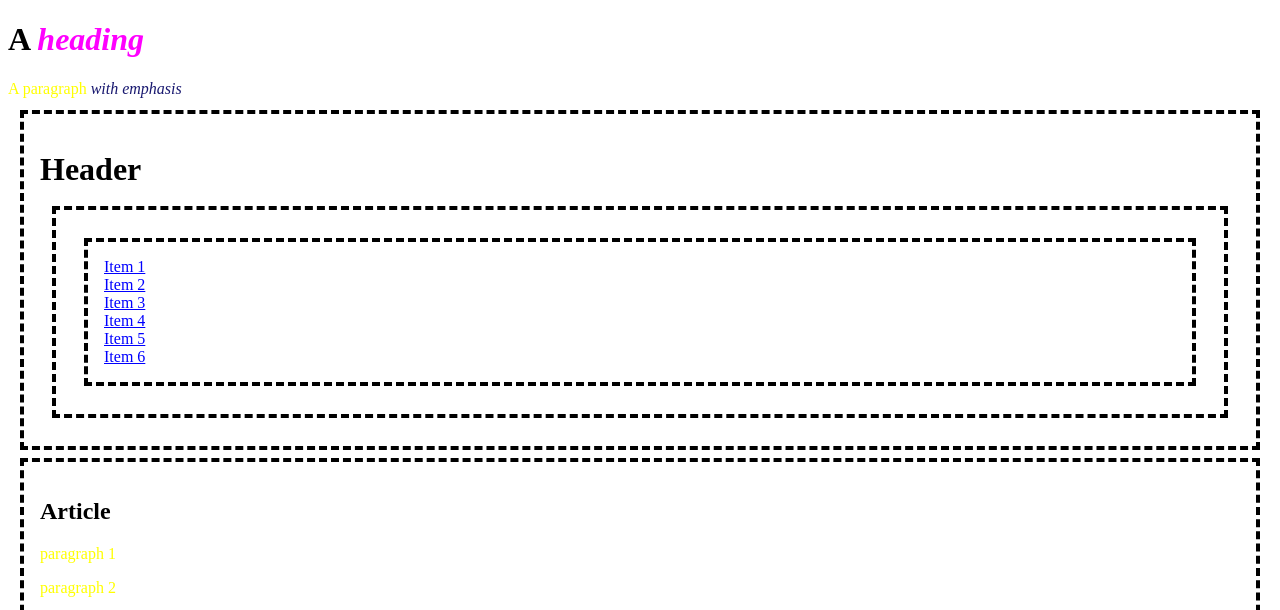
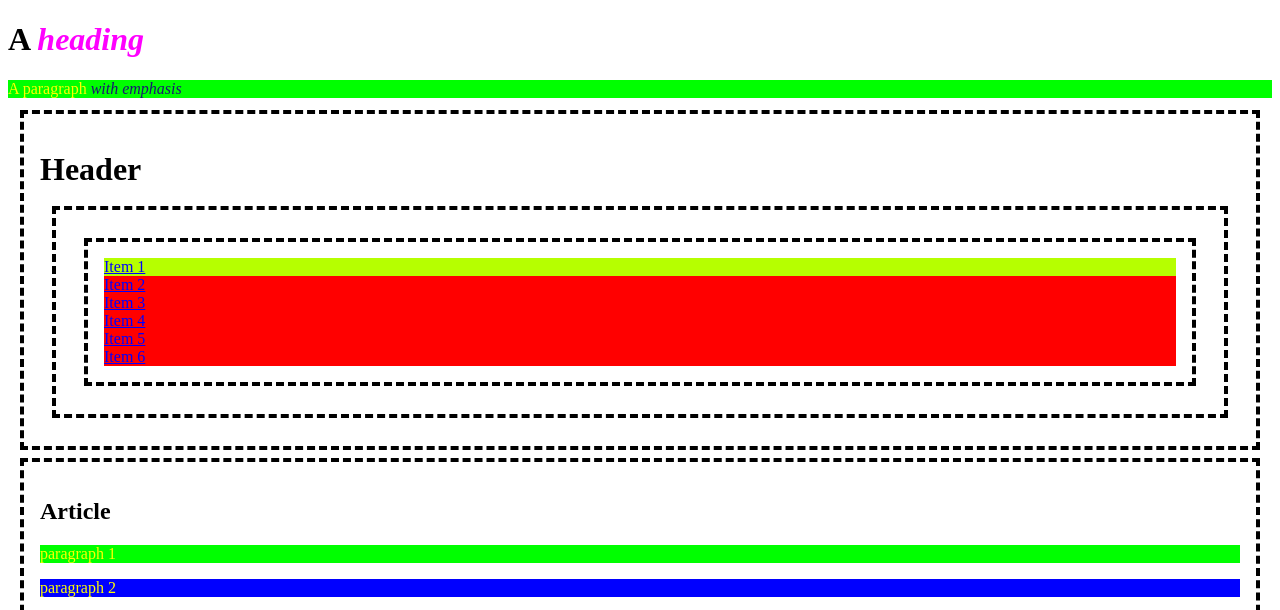
Before and after one commit to mb892/first_webpage, a plain HTML site: page styled.html in a window 1280 px wide. Shown: the top 610 px of the page. Drawn offline with Linux system fonts and the light colour scheme.

Commit message:
finishing styling

```diff
--- a/styled.html
+++ b/styled.html
@@ -9,7 +9,7 @@
         h1 + p{ color: teal; }        /** Any paragraph that is a direct sibling of a heading 1 **/
         h1 ~ p{ color: yellow; }      /** Any paragraph that is a younger sibling of a heading 1 **/
         p.interactive { color: navy; }        /** Any paragraph that has a class of interactive **/
-        .interactive:hover{ color: lime;}         /** Any paragraph that has a class of interactive and hovered over **/
+        p.interactive:hover{ color: lime;}         /** Any paragraph that has a class of interactive and hovered over **/
         #special { color: red;}          /** An element with an id of special **/
 
         article, header, nav, ul, ol, footer{                       /** Any articles, headers, navs, uls, lis and footers **/
@@ -28,16 +28,16 @@
 
         /* SKIP THESE FOR NOW */
 
-        { background-color: #0094ff; }        /** First-child list items **/
-        { background-color: #0094ff; }        /** Last-child list items **/
-        { background-color: #0094ff; }        /** Third-child list items **/
-        { background-color: #b6ff00; }        /** Odd-children list items **/
-        { background-color: #1d1bc6; }        /** Even-children list items **/
-        { background-color: #ff0000; }        /** Everything but the first-child list item **/
-        { background-color: #00ff00; }        /** The first paragraph **/
-        { background-color: #0000ff; }        /** The last paragraph **/
-        { background-color: aquamarine; }     /** A label with a for attribute of name **/
-        { background-color: hotpink; }        /** An input with a type attribute of email **/
+        ul > li:first-child { background-color: #0094ff; }        /** First-child list items **/
+        ul > li:last-child {background-color: #0094ff; }        /** Last-child list items **/
+        ul > li:nth-child(3){ background-color: #0094ff; }        /** Third-child list items **/
+        ul > li:nth-child(odd){ background-color: #b6ff00; }        /** Odd-children list items **/
+        ul > li:nth-child(even){ background-color: #1d1bc6; }        /** Even-children list items **/
+        ul > li:not(:first-child){ background-color: #ff0000; }        /** Everything but the first-child list item **/
+        p:first-of-type { background-color: #00ff00; }        /** The first paragraph **/
+        p:last-of-type { background-color: #0000ff; }        /** The last paragraph **/
+        label[for=name]{ background-color: aquamarine; }     /** A label with a for attribute of name **/
+        input[type=email]{ background-color: hotpink; }        /** An input with a type attribute of email **/
     </style>
 </head>
 <body>
```
